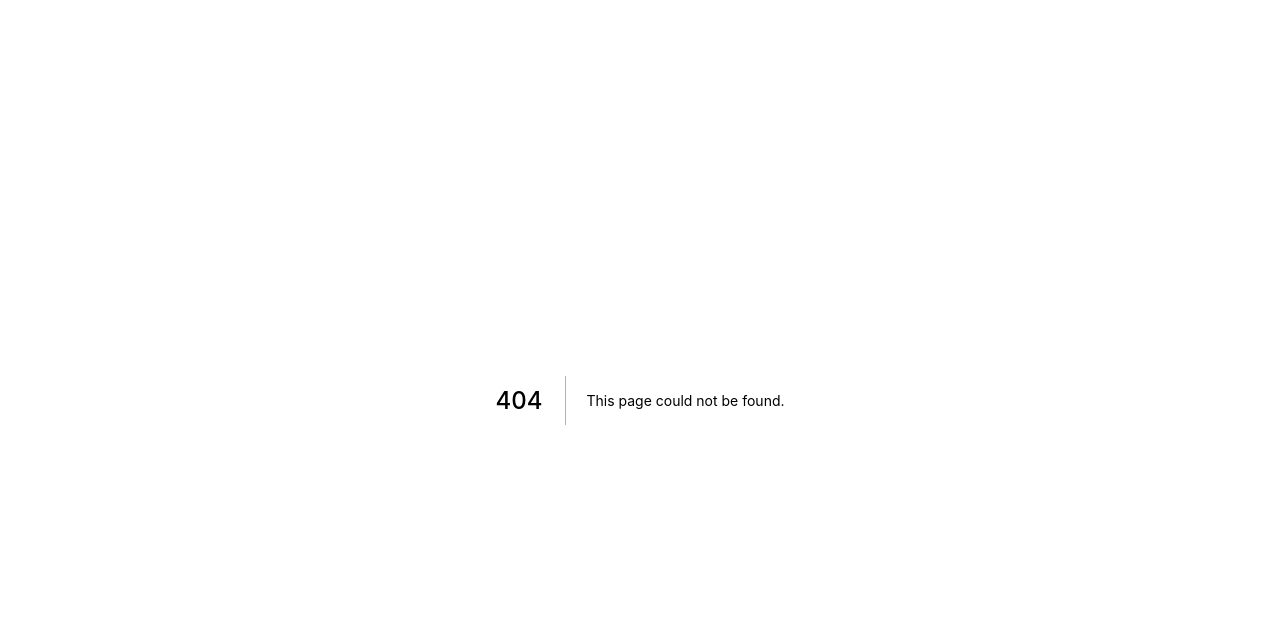
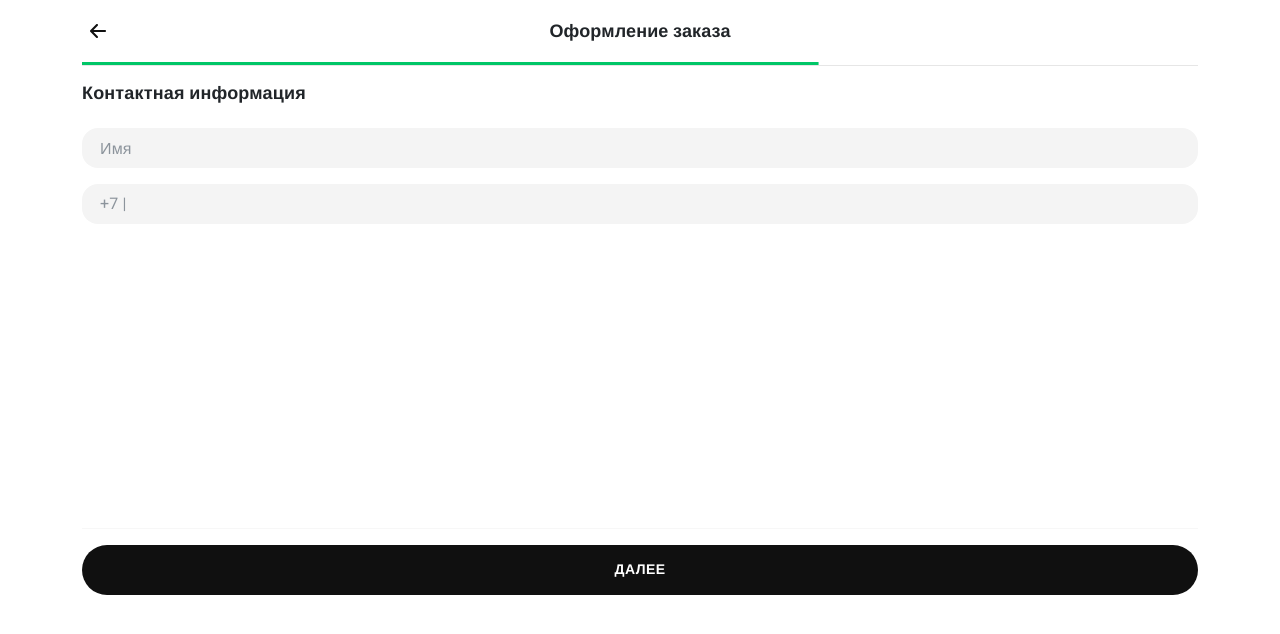
Before and after one commit to MrGorlenko/snikers-shop, a Next.js app: page /order/2 in a window 1280 px wide. Before the commit this address had no page. Shown: the top 634 px of the page. Built offline with nearby package versions, Linux system fonts and the light colour scheme; a web font is replaced by a local one; what reduxjs-toolkit-persist would draw is missing.

Commit message:
second step ordering

```diff
--- a/package.json
+++ b/package.json
@@ -22,6 +22,7 @@
     "react": "18.2.0",
     "react-dom": "18.2.0",
     "react-draggable": "^4.4.5",
+    "react-input-mask": "^2.0.4",
     "react-redux": "^8.0.2",
     "redux": "^4.2.0",
     "reduxjs-toolkit-persist": "^7.2.1",
@@ -31,6 +32,7 @@
     "@types/node": "18.7.15",
     "@types/react": "18.0.18",
     "@types/react-dom": "18.0.6",
+    "@types/react-input-mask": "^3.0.1",
     "eslint": "8.23.0",
     "eslint-config-next": "12.2.5",
     "sass": "^1.54.9",
--- /dev/null
+++ b/pages/order/2.tsx
@@ -0,0 +1,88 @@
+import type { NextPage } from "next";
+import { TopHeaderOrder } from "../../widgets/top-header-order";
+import { ChangeEvent } from "react";
+import Box from "@mui/material/Box";
+import Typography from "@mui/material/Typography";
+import Divider from "@mui/material/Divider";
+import { TextFieldComponent } from "../../components/textfield-component";
+import { ButtonComponent } from "../../components/button-component";
+import TextField from "@mui/material/TextField";
+import { useState } from "react";
+import InputMask from "react-input-mask";
+
+const OrderSecond: NextPage = () => {
+  const [phoneNumber, setPhoneNumber] = useState("+7 | ");
+  const [phoneFocused, setPhoneFocused] = useState(false);
+
+  const setPhoneValue = (event: ChangeEvent<HTMLInputElement>) => {
+    const inputValue = event.target.value;
+    setPhoneNumber(inputValue);
+  };
+
+  const focusPhone = () => {
+    setPhoneFocused(true);
+  };
+  const blurPhone = () => {
+    setPhoneFocused(false);
+  };
+
+  return (
+    <div className="container">
+      <TopHeaderOrder progressValue={66}></TopHeaderOrder>
+      <Typography
+        className="mb-4 mt-3"
+        sx={{
+          fontSize: 18,
+          lineHeight: "22px",
+          fontWeight: 600,
+        }}
+      >
+        Контактная информация
+      </Typography>
+      <div className="row pb-5 mb-5 ">
+        <div className="col-12 mb-3">
+          <Box
+            className="search-input-wrapper ps-1"
+            sx={{ borderRadius: "16px" }}
+          >
+            <TextFieldComponent
+              label="Имя"
+              onChange={() => {}}
+            ></TextFieldComponent>
+          </Box>
+        </div>
+        <div className="col-12 mb-3">
+          <Box
+            className="search-input-wrapper ps-1"
+            sx={{ borderRadius: "16px" }}
+          >
+            <TextField
+              id="input-with-sx"
+              multiline
+              value={phoneNumber}
+              variant="outlined"
+              fullWidth={true}
+              size={"small"}
+              InputProps={{
+                style: { color: phoneFocused ? "#000" : "#8C949C" },
+              }}
+              onChange={setPhoneValue}
+              onFocus={focusPhone}
+              onBlur={blurPhone}
+            />
+          </Box>
+        </div>
+      </div>
+
+      <div className="pt-5 pb-5"></div>
+      <div className="pt-5 pb-5"></div>
+
+      <Divider className="w-100 mb-3 "></Divider>
+      <ButtonComponent color="black" onClickHandler={() => {}}>
+        Далее
+      </ButtonComponent>
+    </div>
+  );
+};
+
+export default OrderSecond;
```
Also changed, not shown: pages/order/1.tsx (+9 -1 lines), 2 other files (tests, documents, lock files or other folders).
